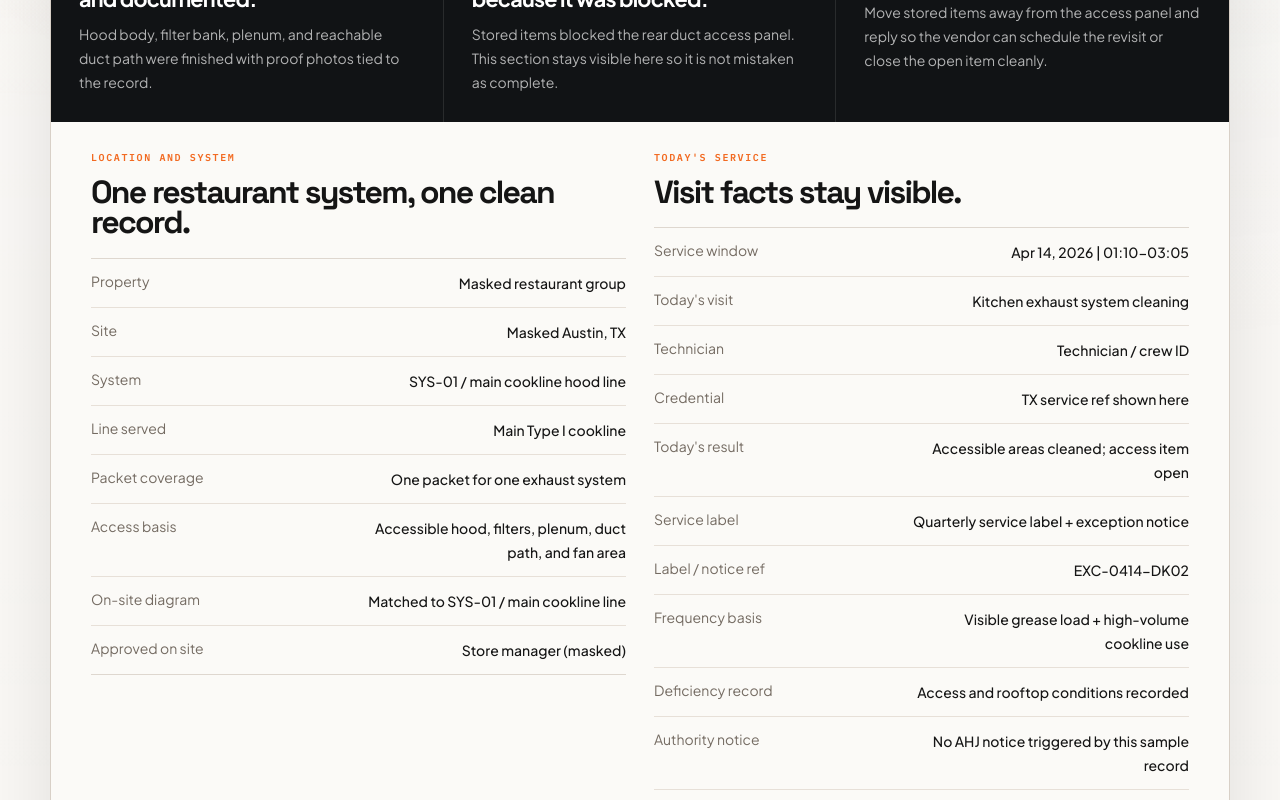
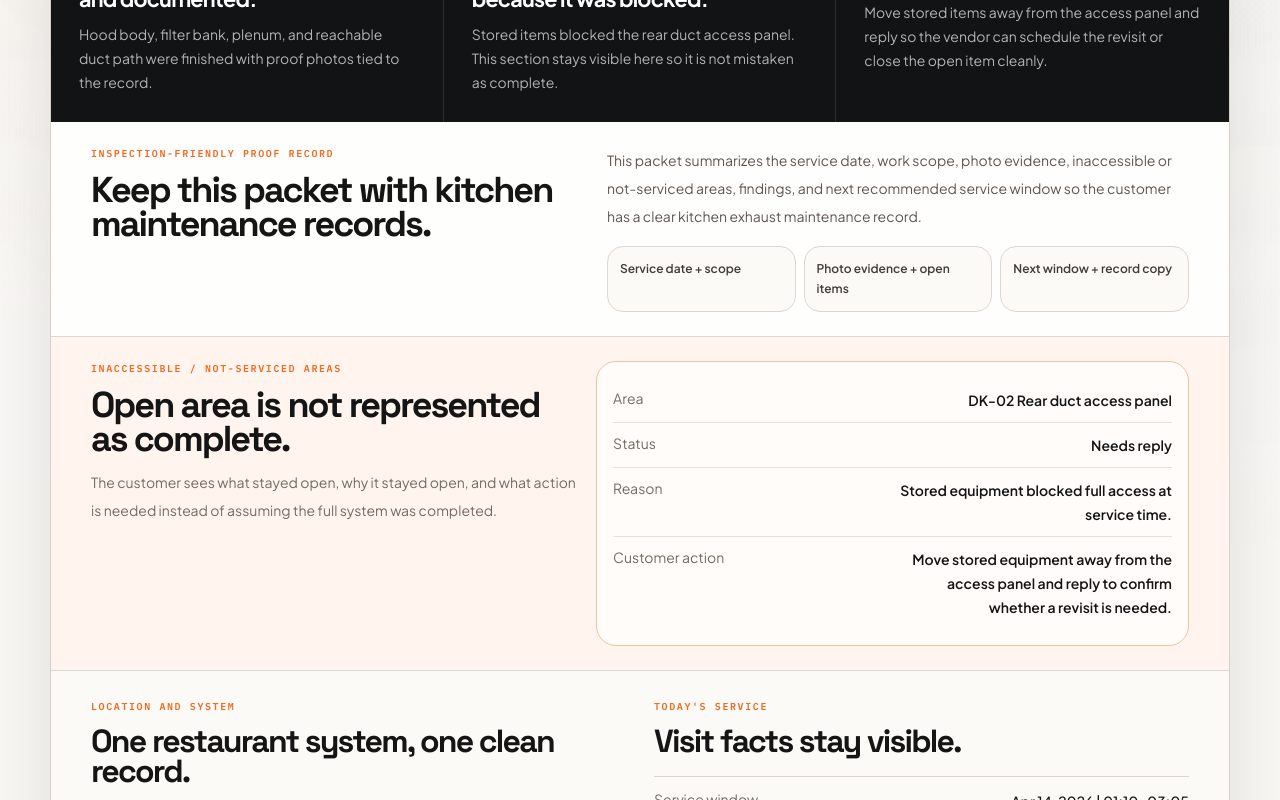
Before and after one commit to ichbinhyeok/kitchenpermit, a Next.js app in the folder frontend/: page /samples/axis-1 in a window 1280 px wide. Shown: the part 3340-4140 px from the top of the page. Built offline with nearby package versions, Linux system fonts and the light colour scheme; no server answers.

Commit message:
Sharpen axis1 proof record positioning

```diff
--- a/frontend/src/app/(marketing)/page.tsx
+++ b/frontend/src/app/(marketing)/page.tsx
@@ -21,7 +21,7 @@ const salesListItems = [
 const proofRows = [
   {
     label: "After the visit",
-    title: "A customer-readable report replaces the explanation call.",
+    title: "A customer-ready proof packet replaces the explanation call.",
     detail:
       "The operator sees what happened, what was not accessible, and what they need to do next.",
   },
@@ -34,7 +34,7 @@ const proofRows = [
 ];
 
 const pricingRows = [
-  ["Service report setup", "$149", "For existing-customer service packets"],
+  ["Proof packet setup", "$149", "For existing-customer proof packets"],
   ["Sales packet setup", "$149", "For first-touch packet structure"],
   ["Service + sales bundle", "$259", "For vendors using both paths"],
   ["Live sales batch", "$149", "For 10 QA-reviewed prospects"],
@@ -110,7 +110,7 @@ function ProductDocumentPreview() {
               Existing customers
             </p>
             <h3 className="mt-3 font-display text-3xl font-bold leading-[0.96] text-foreground">
-              Same-day service report
+              Same-day proof packet
             </h3>
             <ul className="mt-5 text-muted-foreground">
               {serviceReportItems.map((item) => (
@@ -161,7 +161,7 @@ function ProductDocumentPreview() {
         </div>
         <div className="border-t border-white/10 pt-6">
           <ArrowLink href="/samples/axis-1" tone="accent">
-            Open service sample
+            Open proof sample
           </ArrowLink>
         </div>
       </div>
@@ -187,7 +187,7 @@ export default function HomePage() {
                   </h1>
                   <p className="mt-7 max-w-xl text-base leading-8 text-white/70 md:text-lg md:leading-8">
                     hood gives kitchen exhaust vendors two useful deliverables: a
-                    customer-ready service report after the job and a live local prospect
+                    customer-ready proof packet after the job and a live local prospect
                     list before the next one.
                   </p>
                   <div className="mt-8 flex flex-col gap-3 sm:flex-row">
@@ -206,7 +206,7 @@ export default function HomePage() {
                       Existing customers
                     </p>
                     <p className="mt-2 font-semibold leading-6 text-white">
-                      Send a report they can understand.
+                      Send proof they can understand.
                     </p>
                   </div>
                   <div>
@@ -245,7 +245,7 @@ export default function HomePage() {
                   <div className="mt-4 grid gap-4 sm:grid-cols-2">
                     <div>
                       <h2 className="font-display text-2xl font-bold leading-[0.96]">
-                        Service report
+                        Proof packet
                       </h2>
                       <p className="mt-2 text-sm leading-6 text-[#60554c]">
                         Proof, exceptions, and customer action in one clean link.
@@ -319,7 +319,7 @@ export default function HomePage() {
                     before it turns into a complaint.
                   </p>
                   <div className="mt-7">
-                    <ArrowLink href="/axis-1">See service reports</ArrowLink>
+                    <ArrowLink href="/axis-1">See proof packets</ArrowLink>
                   </div>
                 </div>
                 <div className="bg-[#fbf3ea] p-6 sm:p-8">
--- a/frontend/src/app/exports/axis-1-packet/page.tsx
+++ b/frontend/src/app/exports/axis-1-packet/page.tsx
@@ -14,9 +14,9 @@ import {
 import { siteConfig } from "@/lib/site";
 
 export const metadata: Metadata = {
-  title: "Axis 1 Packet Preview",
+  title: "Proof Packet Preview",
   description:
-    "Cold-email first-click preview for a same-day kitchen exhaust service report.",
+    "Cold-email first-click preview for a same-day kitchen exhaust proof packet.",
 };
 
 export const dynamic = "force-dynamic";
@@ -71,11 +71,11 @@ function buildSetupEmailUrl(options: {
   branding: Axis1PacketBranding;
   scenario: Axis1PacketScenario;
 }) {
-  const subject = "Axis 1 packet setup request";
+  const subject = "Proof packet setup request";
   const body = [
     "Kitchen Permit team,",
     "",
-    "I want to discuss an Axis 1 service packet setup.",
+    "I want to discuss a proof packet setup.",
     "",
     `Preview state: ${options.branding} branding / ${options.scenario} scenario`,
     "Company:",
@@ -112,11 +112,11 @@ export default async function Axis1PacketPdfPreviewPage({
           <div className="grid gap-3 lg:grid-cols-[minmax(0,0.8fr)_minmax(420px,1.2fr)] lg:items-start">
             <div className="min-w-0 space-y-3">
               <div className="inline-flex items-center rounded-full border border-black/10 bg-white px-3 py-1.5 font-mono text-[10px] uppercase tracking-[0.2em] text-muted-foreground">
-                Cold-email preview // Axis 1
+                Cold-email preview // Proof packet
               </div>
               <div className="space-y-3">
                 <h1 className="max-w-3xl font-display text-[1.9rem] font-bold leading-[0.92] tracking-[-0.07em] text-foreground sm:text-[2.2rem]">
-                  This is the service report your customer receives after the job.
+                  This is the proof packet your customer receives after the job.
                 </h1>
                 <p className="max-w-2xl text-sm leading-6 text-muted-foreground sm:text-[15px]">
                   First click should feel like a real delivery artifact, not a product
@@ -155,7 +155,7 @@ export default async function Axis1PacketPdfPreviewPage({
                         Document state
                       </p>
                       <h2 className="mt-3 font-display text-[1.26rem] font-bold leading-[0.95] tracking-[-0.05em] text-foreground">
-                        Review the report in the two delivery states vendors care about.
+                        Review the packet in the two delivery states vendors care about.
                       </h2>
                     </div>
                     <div className="max-w-[260px] rounded-[14px] border border-black/10 bg-[rgba(17,17,17,0.02)] px-3 py-2.5">
--- a/frontend/src/components/axis1/packet-document.tsx
+++ b/frontend/src/components/axis1/packet-document.tsx
@@ -358,6 +358,103 @@ function SummaryBand({
   );
 }
 
+function InspectionRecordBlock({
+  customerFacing,
+}: {
+  customerFacing: boolean;
+}) {
+  const recordName = customerFacing ? "report" : "packet";
+
+  return (
+    <section className="pdf-document-section border-b border-[#ded7cf] bg-white/72 px-4 py-5 sm:px-8 sm:py-6 lg:px-10">
+      <div className="grid gap-5 lg:grid-cols-[minmax(0,0.92fr)_minmax(0,1.08fr)] lg:items-start">
+        <div className="min-w-0">
+          <SectionKicker>
+            {customerFacing
+              ? "Inspection-friendly service record"
+              : "Inspection-friendly proof record"}
+          </SectionKicker>
+          <h3 className="mt-3 font-display text-[1.78rem] font-bold leading-[0.95] tracking-[-0.055em] text-[#151515] sm:text-[2.25rem]">
+            Keep this {recordName} with kitchen maintenance records.
+          </h3>
+        </div>
+        <div className="min-w-0">
+          <p className="text-sm leading-7 text-[#5f574f]">
+            This {recordName} summarizes the service date, work scope, photo
+            evidence, inaccessible or not-serviced areas, findings, and next
+            recommended service window so the customer has a clear kitchen exhaust
+            maintenance record.
+          </p>
+          <div className="mt-4 grid gap-2 sm:grid-cols-3">
+            {[
+              "Service date + scope",
+              "Photo evidence + open items",
+              "Next window + record copy",
+            ].map((item) => (
+              <div
+                key={item}
+                className="rounded-[16px] border border-[#ded7cf] bg-[#fbfaf7] px-3 py-3 text-xs font-semibold leading-5 text-[#423c36]"
+              >
+                {item}
+              </div>
+            ))}
+          </div>
+        </div>
+      </div>
+    </section>
+  );
+}
+
+function OpenServiceItemBlock({
+  data,
+  transform,
+}: {
+  data: Axis1PacketPreviewData;
+  transform: (value: string) => string;
+}) {
+  if (data.scenario !== "exception" || data.deficiencyRows.length === 0) {
+    return null;
+  }
+
+  const primaryOpenItem = data.deficiencyRows[0];
+  const isAccessItem =
+    /access|not cleaned|inaccessible|blocked/i.test(data.callout.eyebrow) ||
+    /access|duct/i.test(primaryOpenItem.location);
+
+  return (
+    <section className="pdf-document-section border-b border-[#ded7cf] bg-[#fff5ee] px-4 py-5 sm:px-8 sm:py-6 lg:px-10">
+      <div className="grid gap-5 lg:grid-cols-[minmax(0,0.9fr)_minmax(0,1.1fr)] lg:items-start">
+        <div className="min-w-0">
+          <SectionKicker>
+            {isAccessItem
+              ? "Inaccessible / not-serviced areas"
+              : "Recorded condition to review"}
+          </SectionKicker>
+          <h3 className="mt-3 font-display text-[1.78rem] font-bold leading-[0.95] tracking-[-0.055em] text-[#151515] sm:text-[2.25rem]">
+            {isAccessItem
+              ? "Open area is not represented as complete."
+              : "Recorded condition stays visible after the visit."}
+          </h3>
+          <p className="mt-3 max-w-xl text-sm leading-7 text-[#746b62]">
+            The customer sees what stayed open, why it stayed open, and what action
+            is needed instead of assuming the full system was completed.
+          </p>
+        </div>
+        <div className="min-w-0 rounded-[20px] border border-[#f3c0a2] bg-white/72 px-4 py-4">
+          <DenseLedger
+            rows={[
+              ["Area", transform(primaryOpenItem.location)],
+              ["Status", primaryOpenItem.status],
+              ["Reason", transform(primaryOpenItem.issue)],
+              ["Customer action", transform(primaryOpenItem.ownerAction)],
+            ]}
+          />
+        </div>
+      </div>
+    </section>
+  );
+}
+
 function PhotoEvidence({
   photos,
   customerFacing = false,
@@ -614,6 +711,10 @@ export function Axis1PacketDocument({
       </header>
 
       <SummaryBand data={data} transform={copy} />
+
+      <InspectionRecordBlock customerFacing={isCustomerReport} />
+
+      <OpenServiceItemBlock data={data} transform={copy} />
 
       {showCoreSection ? (
       <section className="pdf-document-section packet-two-col packet-core-section grid gap-7 border-b border-[#ded7cf] px-4 py-6 sm:px-8 sm:py-7 lg:grid-cols-2 lg:px-10">
@@ -956,6 +1057,17 @@ export function Axis1PacketDocument({
           </div>
         </div>
       </section>
+      <footer className="pdf-document-section border-t border-[#ded7cf] bg-[#f5f1ea] px-4 py-5 sm:px-8 lg:px-10">
+        <p className="font-mono text-[10px] font-semibold uppercase tracking-[0.16em] text-[#8b8178]">
+          Documentation note
+        </p>
+        <p className="mt-2 max-w-4xl text-xs leading-6 text-[#746b62]">
+          This {isCustomerReport ? "report" : "packet"} is a customer-facing
+          service communication and documentation aid prepared from vendor-provided
+          job information. It does not certify code compliance, replace an official
+          inspection, or guarantee approval by any authority having jurisdiction.
+        </p>
+      </footer>
     </article>
   );
 }
--- a/frontend/src/lib/axis1-packet-builder.ts
+++ b/frontend/src/lib/axis1-packet-builder.ts
@@ -952,7 +952,10 @@ export function buildAxis1NeutralPacketData(
           : "LBL-0424-SYS01",
       ],
       ["Why this timing", intervalBasis],
-      ["Fire authority notice", "No fire authority notice triggered by this report"],
+      [
+        "Official inspection status",
+        "Not evaluated by this report. Official inspection decisions are made by the applicable authority.",
+      ],
       ["Report ID", "HDS-MASKED-0424"],
     ],
     routeSegments: [
--- a/frontend/src/lib/axis1-packet-preview.ts
+++ b/frontend/src/lib/axis1-packet-preview.ts
@@ -210,7 +210,7 @@ export function getAxis1PacketPreviewData(options: {
         reviewPrompt: "review@summit.example",
         preparedBy: "Summit Hood Service Co. | SH-114",
         previewBlurb:
-          "Customer sees a same-day service report with vendor brand, service contact, certification, and report references already in place.",
+          "Customer sees a same-day proof packet with vendor brand, service contact, credential, and record references already in place.",
         brandingApplied: true,
       }
     : {
@@ -318,7 +318,10 @@ export function getAxis1PacketPreviewData(options: {
           ? "Access and rooftop conditions recorded"
           : "No deficiency record required in this sample",
       ],
-      ["Authority notice", "No AHJ notice triggered by this sample record"],
+      [
+        "Official inspection status",
+        "Not evaluated by this sample record. Official inspection decisions are made by the applicable authority.",
+      ],
       ["Report ID", "HDS-MASKED-0414"],
     ],
     routeSegments: [
```
